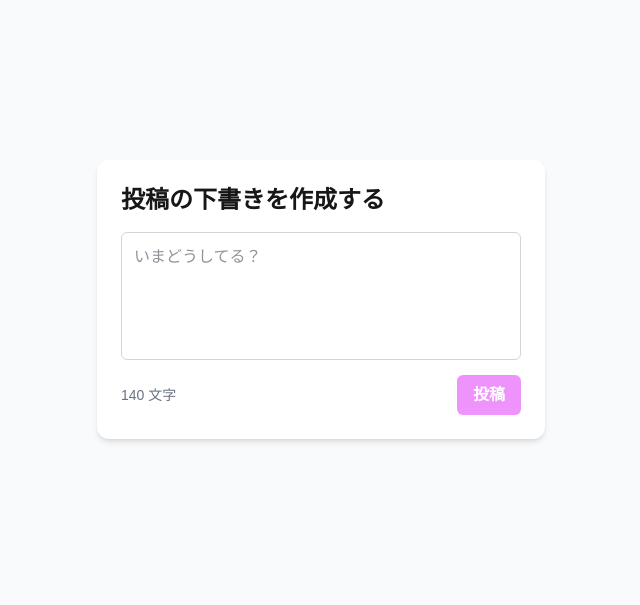
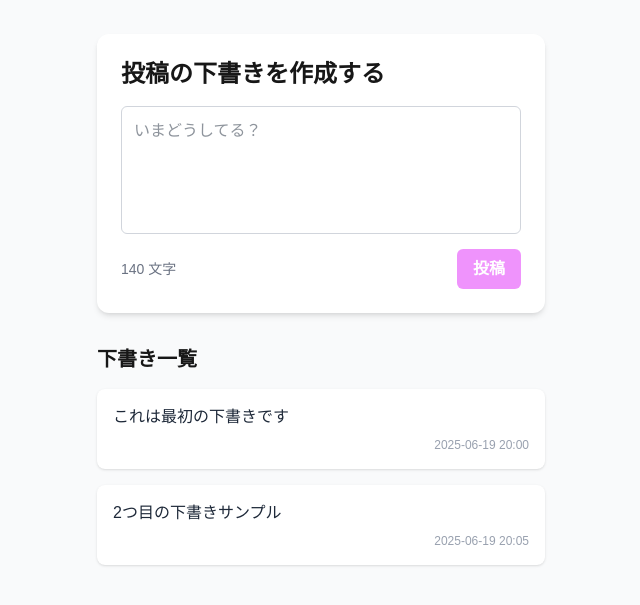
Before and after one commit to masakiwakabayashi/next_marketing_analysis, a Next.js app: page /draft in a window 1280 px wide. Shown: the part 101-706 px from the top of the page, without its empty margins (319-959 px from the left). Built offline with nearby package versions, Linux system fonts and the light colour scheme.

Commit message:
update draft page

```diff
--- a/src/app/(auth)/login/page.tsx
+++ b/src/app/(auth)/login/page.tsx
@@ -1,3 +1,4 @@
+// TODO: 下書きと同じ感じのデザインでログインページをつくる
 const Login = () => {
   return (
     <div className="flex flex-col items-center justify-center min-h-screen bg-gray-50 px-4">
--- /dev/null
+++ b/src/app/draft/detail/[id]/page.tsx
@@ -0,0 +1,10 @@
+
+const page = () => {
+  return (
+    <div>
+      Enter
+    </div>
+  );
+}
+
+export default page;
--- a/src/app/draft/page.tsx
+++ b/src/app/draft/page.tsx
@@ -1,12 +1,36 @@
 "use client";
 
 import { useState } from "react";
+import Link from "next/link";
 
 const MAX_LENGTH = 140;
 
+type Draft = {
+  id: number;
+  text: string;
+  createdAt: string;
+};
+
+const initialDrafts: Draft[] = [
+  { id: 1, text: "これは最初の下書きです", createdAt: "2025-06-19 20:00" },
+  { id: 2, text: "2つ目の下書きサンプル", createdAt: "2025-06-19 20:05" },
+];
+
 const DraftPage = () => {
   const [text, setText] = useState("");
+  const [drafts, setDrafts] = useState<Draft[]>(initialDrafts);
   const remaining = MAX_LENGTH - text.length;
+
+  const handlePost = () => {
+    if (text.length === 0 || remaining < 0) return;
+    const newDraft: Draft = {
+      id: drafts.length > 0 ? drafts[0].id + 1 : 1,
+      text,
+      createdAt: new Date().toLocaleString("ja-JP", { hour12: false }),
+    };
+    setDrafts([newDraft, ...drafts]);
+    setText("");
+  };
 
   return (
     <div className="flex flex-col items-center justify-center min-h-screen bg-gray-50 px-4">
@@ -26,11 +50,29 @@ const DraftPage = () => {
           <button
             className="px-4 py-2 rounded-md font-semibold bg-fuchsia-500 text-white hover:bg-fuchsia-600 transition disabled:opacity-50"
             disabled={text.length === 0 || remaining < 0}
-            onClick={() => alert("下書きを投稿しました！（ダミー）")}
+            onClick={handlePost}
           >
             投稿
           </button>
         </div>
+      </div>
+      {/* 下書き一覧 */}
+      <div className="w-full max-w-md mt-8">
+        <h2 className="text-xl font-bold mb-4">下書き一覧</h2>
+        {drafts.length === 0 ? (
+          <div className="text-gray-500 text-center">下書きはありません</div>
+        ) : (
+          <ul className="space-y-4">
+            {drafts.map((draft) => (
+              <li key={draft.id} className="bg-white rounded-lg shadow p-4 cursor-pointer hover:bg-fuchsia-50 transition">
+                <Link href={`/draft/detail/${draft.id}`} className="block w-full h-full">
+                  <div className="text-gray-800">{draft.text}</div>
+                  <div className="text-xs text-gray-400 mt-2 text-right">{draft.createdAt}</div>
+                </Link>
+              </li>
+            ))}
+          </ul>
+        )}
       </div>
     </div>
   );
```
